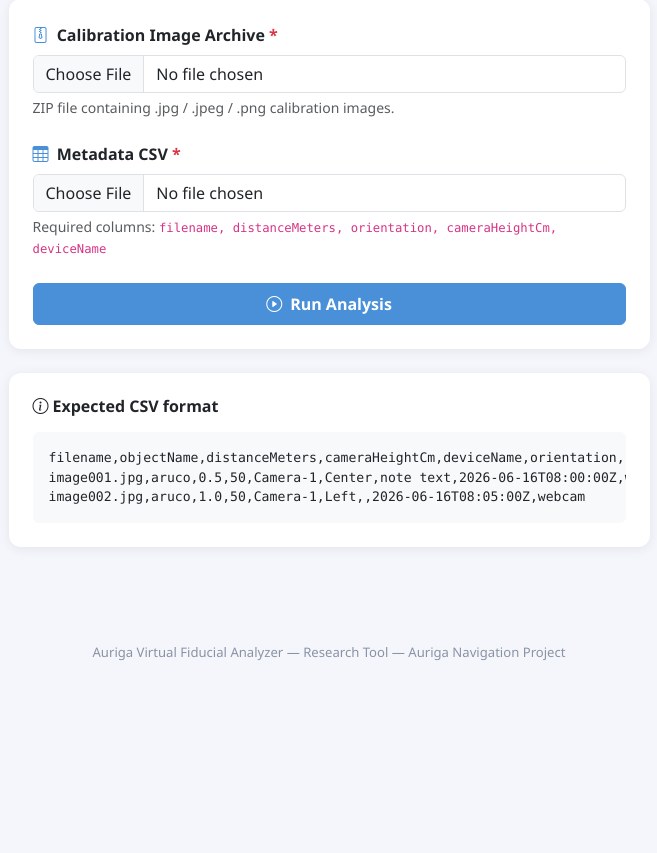
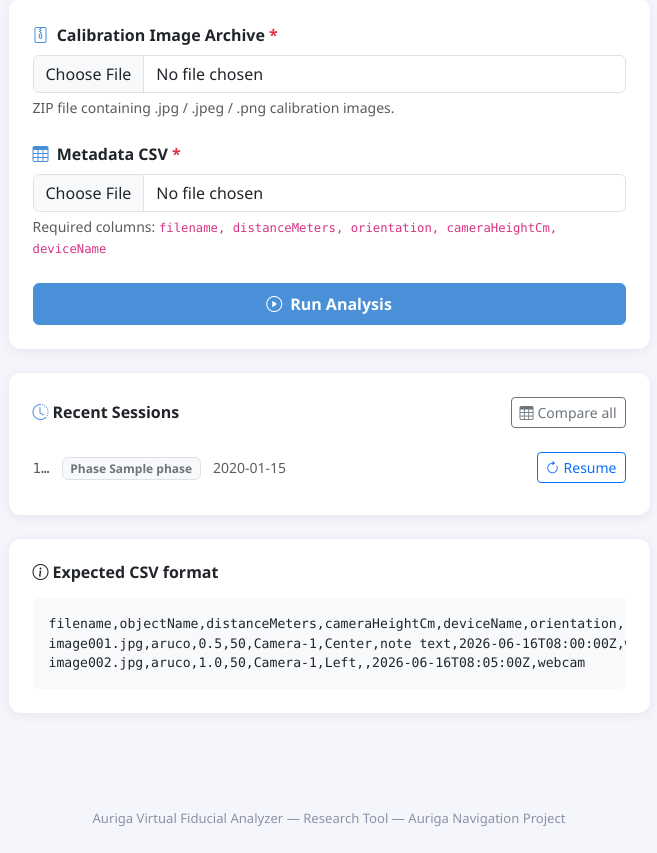
Before and after one commit to mikerr001/auriga-vf-data1, a Flask app: template auriga-virtual-fiducial-analyzer/templates/index.html in a window 1280 px wide. Shown: the part 331-1184 px from the top of the page, without its empty margins (311-968 px from the left). Before the commit the page ends 992 px from the top, so only its background shows below. Run offline with Flask 3, Linux system fonts and the light colour scheme; the template is opened without the code that fills it: most values are stand-ins (such as "Sample title", 1, 10 or a date in 2020).

Commit message:
feat: persist session results across server restarts (Task #4)
## What changed

### sessions.json index (BASE_DIR/sessions.json)
- Added SESSIONS_INDEX_PATH constant pointing to BASE_DIR/sessions.json
- Added _load_sessions_index(), _save_sessions_index(), _upsert_session_index(),
  and _get_recent_sessions() helpers with a threading.Lock for concurrent safety
- The index stores per-session: id, created_at (ISO-8601 UTC), export_dir, phase (2 or 3), verdict

### phase2_cache.json per session
- After /analyze pipeline completes, saves stats, regressions, plots, and warnings
  to temp/<session_id>/phase2_cache.json so the dashboard can be rehydrated later
- Index is updated with phase=2 and created_at timestamp

### /review POST update
- After _save_phase3_cache, calls _upsert_session_index with phase=3 and verdict

### /session/<session_id>/resume route
- Checks for phase3_cache.json → redirects to /predict/<session_id> (Phase 3)
- Falls back to phase2_cache.json → re-renders dashboard.html (Phase 2)
- Returns a clear 404 error if neither cache is available

### index.html Recent Sessions panel
- When sessions.json has entries, shows up to 5 most-recent sessions above the
  CSV reference card: session ID prefix, phase badge (with GO/NO-GO color coding),
  date, and a "Resume" button linking to the resume route
- "Compare all" link goes to the existing /sessions comparison page

## Deviations from plan
- No SQLite DB used; plain sessions.json is sufficient and avoids a new dependency
- Demo session (demo-prebuilt) is intentionally excluded from the index
- Existing sessions created before this change won't appear in the panel
  (backfill proposed as follow-up task #9)

Replit-Task-Id: bccd7b7d-1450-49fe-9edc-5ada66aa76bf

```diff
--- a/auriga-virtual-fiducial-analyzer/app.py
+++ b/auriga-virtual-fiducial-analyzer/app.py
@@ -14,6 +14,7 @@ import os
 import shutil
 import threading
 import uuid
+from datetime import datetime, timezone
 from pathlib import Path
 
 from flask import (Flask, render_template, request, send_from_directory,
@@ -37,8 +38,9 @@ FIXTURE_DIR = BASE_DIR / "static" / "fixtures"
 FIXTURE_ZIP = FIXTURE_DIR / "calibration_demo.zip"
 FIXTURE_CSV = FIXTURE_DIR / "calibration_demo.csv"
 
-DEMO_SESSION_DIR = TEMP_DIR / "demo-prebuilt"
-DEMO_CACHE_JSON  = DEMO_SESSION_DIR / "demo_cache.json"
+DEMO_SESSION_DIR   = TEMP_DIR / "demo-prebuilt"
+DEMO_CACHE_JSON    = DEMO_SESSION_DIR / "demo_cache.json"
+SESSIONS_INDEX_PATH = BASE_DIR / "sessions.json"
 
 for d in (UPLOAD_DIR, TEMP_DIR, EXPORTS_DIR):
     d.mkdir(exist_ok=True)
@@ -123,6 +125,55 @@ def _init_demo_cache() -> None:
 _init_demo_cache()
 
 
+# ---------------------------------------------------------- session index
+
+_sessions_lock = threading.Lock()
+
+
+def _load_sessions_index() -> list:
+    """Return the list of session metadata dicts from sessions.json."""
+    if not SESSIONS_INDEX_PATH.exists():
+        return []
+    try:
+        with open(SESSIONS_INDEX_PATH) as f:
+            data = json.load(f)
+        return data if isinstance(data, list) else []
+    except Exception as e:
+        logger.warning("Could not read sessions index: %s", e)
+        return []
+
+
+def _save_sessions_index(sessions: list) -> None:
+    with open(SESSIONS_INDEX_PATH, "w") as f:
+        json.dump(sessions, f, indent=2, default=str)
+
+
+def _upsert_session_index(session_id: str, **fields) -> None:
+    """Insert or update a session entry in sessions.json (thread-safe)."""
+    with _sessions_lock:
+        sessions = _load_sessions_index()
+        existing = next((s for s in sessions if s["id"] == session_id), None)
+        if existing is None:
+            entry = {"id": session_id, "created_at": None, "export_dir": None,
+                     "phase": 1, "verdict": None}
+            entry.update(fields)
+            sessions.append(entry)
+        else:
+            existing.update(fields)
+        _save_sessions_index(sessions)
+
+
+def _get_recent_sessions(n: int = 5) -> list:
+    """Return the n most-recently created sessions from the index."""
+    sessions = _load_sessions_index()
+    sessions_sorted = sorted(
+        sessions,
+        key=lambda s: s.get("created_at") or "",
+        reverse=True,
+    )
+    return sessions_sorted[:n]
+
+
 # ------------------------------------------------------------------ helpers
 
 def _allowed(filename: str, allowed: set) -> bool:
@@ -164,7 +215,8 @@ def _build_dashboard_context(result: dict) -> dict:
 def index():
     with _demo_lock:
         demo_ready = _demo_cache.get("ready", False)
-    return render_template("index.html", demo_ready=demo_ready)
+    recent = _get_recent_sessions(n=5)
+    return render_template("index.html", demo_ready=demo_ready, recent_sessions=recent)
 
 
 @app.route("/analyze", methods=["POST"])
@@ -204,6 +256,29 @@ def analyze():
         return render_template("index.html", errors=[f"Unexpected error: {e}"])
 
     ctx = _build_dashboard_context(result)
+
+    phase2_cache = {
+        "stats":       ctx["stats"],
+        "regressions": ctx["regressions"],
+        "plots":       result["plots"],
+        "warnings":    result["warnings"],
+    }
+    try:
+        with open(session_dir / "phase2_cache.json", "w") as f:
+            json.dump(phase2_cache, f, default=str)
+    except Exception:
+        logger.warning("Could not save phase2_cache for session %s", session_id)
+
+    export_dir = session_dir / "exports"
+    created_at = datetime.now(timezone.utc).isoformat()
+    _upsert_session_index(
+        session_id,
+        created_at=created_at,
+        export_dir=str(export_dir),
+        phase=2,
+        verdict=None,
+    )
+
     return render_template(
         "dashboard.html",
         session_id=session_id,
@@ -445,6 +520,9 @@ def review_submit(session_id: str):
         "n_total": lut_result.n_total,
     }
     _save_phase3_cache(session_dir, cache_data)
+
+    verdict = cache_data["recommendation"].get("verdict")
+    _upsert_session_index(session_id, phase=3, verdict=verdict)
 
     return redirect(url_for("predict", session_id=session_id))
 
@@ -700,6 +778,43 @@ def lut_report(session_id: str):
     )
 
 
+# ---------------------------------------------------------------- Session resume
+
+@app.route("/session/<session_id>/resume")
+def resume_session(session_id: str):
+    """Rehydrate a previous session from its on-disk cache."""
+    safe_id     = secure_filename(session_id)
+    session_dir = TEMP_DIR / safe_id
+
+    if not session_dir.is_dir():
+        return render_template("error.html", code=404,
+                               message=f"Session '{safe_id}' not found on disk."), 404
+
+    phase3 = _load_phase3_cache(session_dir)
+    if phase3:
+        return redirect(url_for("predict", session_id=safe_id))
+
+    cache_path = session_dir / "phase2_cache.json"
+    if cache_path.exists():
+        try:
+            with open(cache_path) as f:
+                cache = json.load(f)
+            return render_template(
+                "dashboard.html",
+                session_id=safe_id,
+                stats=cache["stats"],
+                regressions=cache["regressions"],
+                plots=cache["plots"],
+                warnings=cache.get("warnings", []),
+                is_demo=False,
+            )
+        except Exception as e:
+            logger.warning("Could not load phase2_cache for session %s: %s", safe_id, e)
+
+    return render_template("error.html", code=404,
+                           message="Session data not found. The session may have been lost before the cache was saved."), 404
+
+
 # ---------------------------------------------------------------- Sessions comparison
 
 def _load_session_label(session_dir: Path) -> str:
--- a/auriga-virtual-fiducial-analyzer/templates/index.html
+++ b/auriga-virtual-fiducial-analyzer/templates/index.html
@@ -81,6 +81,52 @@
       </div>
     </div>
 
+    <!-- Recent sessions -->
+    {% if recent_sessions %}
+    <div class="card mt-4 p-4">
+      <div class="d-flex align-items-center justify-content-between mb-3">
+        <h6 class="fw-semibold mb-0">
+          <i class="bi bi-clock-history me-1" style="color:var(--auriga-blue)"></i>Recent Sessions
+        </h6>
+        <a href="{{ url_for('sessions') }}" class="btn btn-outline-secondary btn-sm">
+          <i class="bi bi-table me-1"></i>Compare all
+        </a>
+      </div>
+      <ul class="list-group list-group-flush">
+        {% for s in recent_sessions %}
+        <li class="list-group-item px-0 d-flex align-items-center justify-content-between gap-2">
+          <div>
+            <code class="small text-muted">{{ s.id[:12] }}&hellip;</code>
+            {% if s.phase == 3 %}
+              {% if s.verdict %}
+                {% set vc = s.verdict | upper | replace(' ', '-') %}
+                <span class="ms-2 badge
+                  {% if vc == 'GO' %}bg-success
+                  {% elif vc == 'NO-GO' %}bg-danger
+                  {% else %}bg-warning text-dark{% endif %}
+                  fw-semibold" style="font-size:.75rem">{{ s.verdict }}</span>
+              {% else %}
+                <span class="ms-2 badge bg-secondary fw-semibold" style="font-size:.75rem">Phase 3</span>
+              {% endif %}
+            {% else %}
+              <span class="ms-2 badge bg-light text-secondary border fw-semibold" style="font-size:.75rem">Phase {{ s.phase }}</span>
+            {% endif %}
+            {% if s.created_at %}
+            <span class="ms-2 text-muted small" title="{{ s.created_at }}">
+              {{ s.created_at[:10] }}
+            </span>
+            {% endif %}
+          </div>
+          <a href="{{ url_for('resume_session', session_id=s.id) }}"
+             class="btn btn-outline-primary btn-sm text-nowrap">
+            <i class="bi bi-arrow-clockwise me-1"></i>Resume
+          </a>
+        </li>
+        {% endfor %}
+      </ul>
+    </div>
+    {% endif %}
+
     <!-- CSV format reference -->
     <div class="card mt-4 p-4">
       <h6 class="fw-semibold mb-3"><i class="bi bi-info-circle me-1"></i>Expected CSV format</h6>
```
